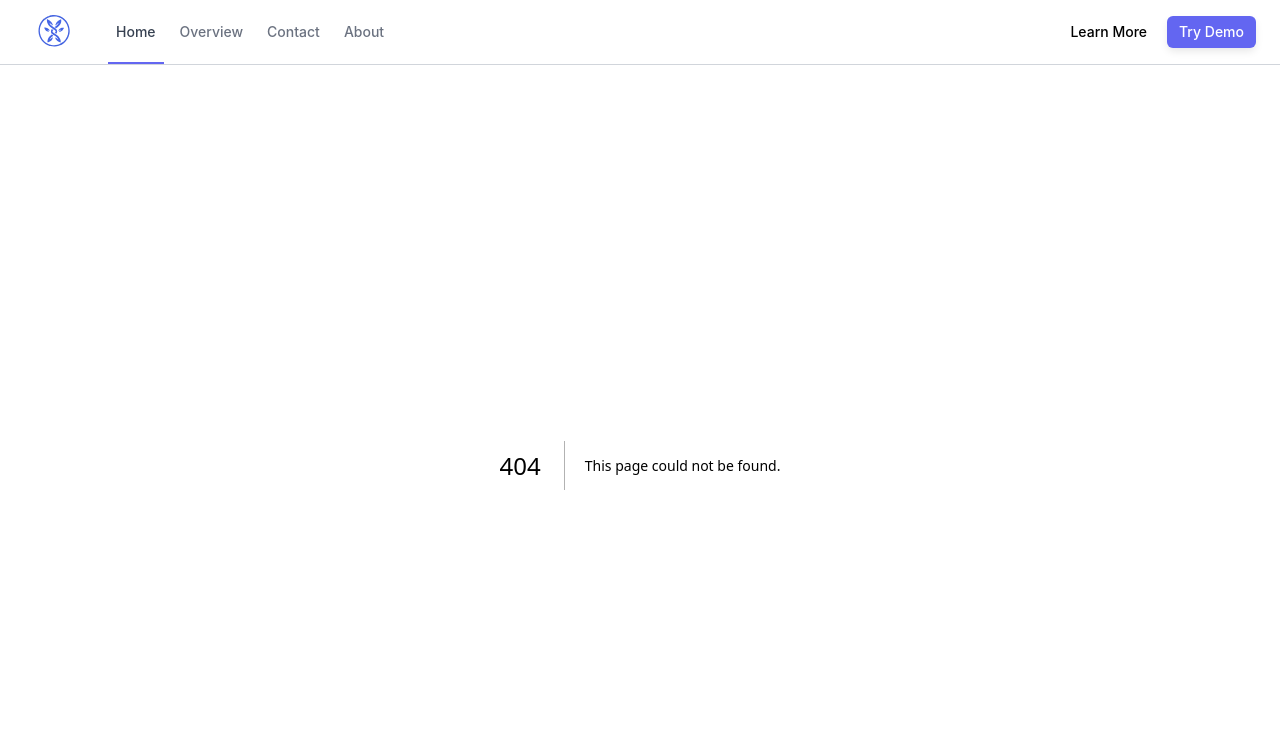
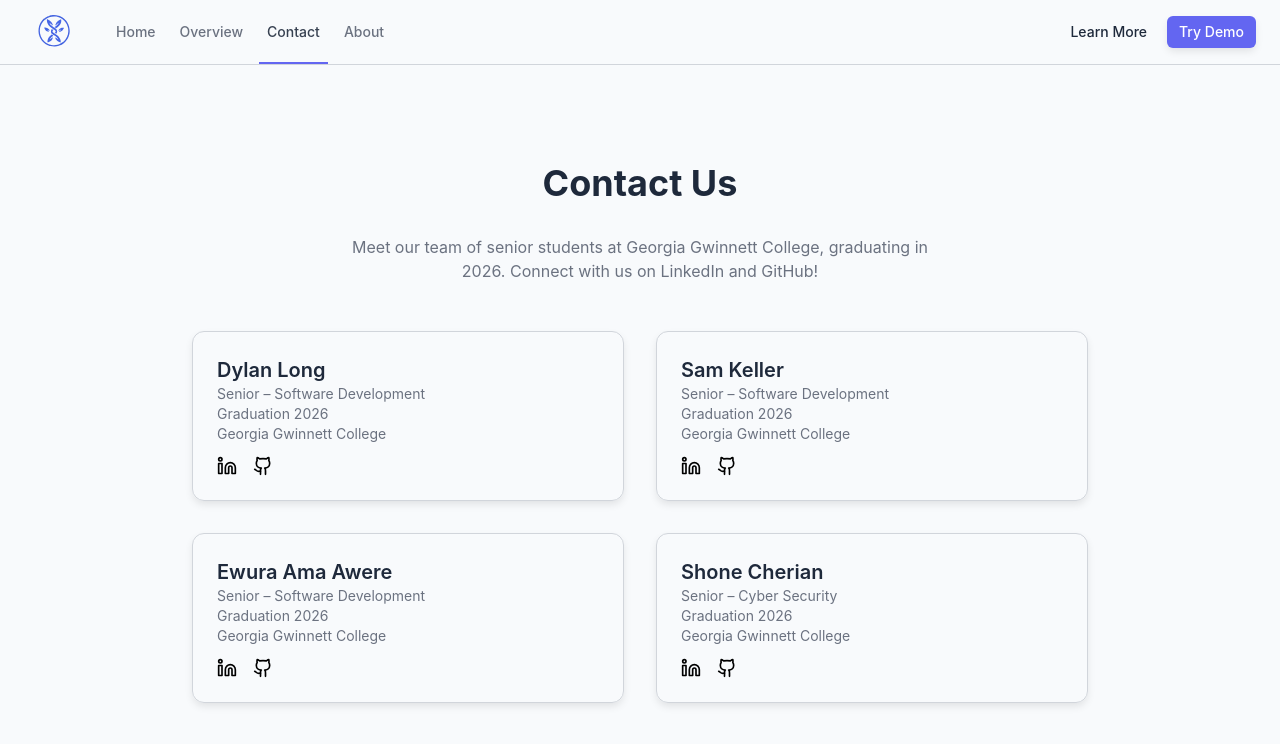
Before and after one commit to eawe008/DR-MAP, a Next.js app in the folder dr-map/: page /contact in a window 1280 px wide. Before the commit this address had no page. Shown: the top 744 px of the page. Built offline with nearby package versions, Linux system fonts and the light colour scheme.

Commit message:
UI overhaul

```diff
--- /dev/null
+++ b/dr-map/src/app/about/page.jsx
@@ -0,0 +1,17 @@
+export default function AboutPage() {
+  return (
+    <div
+      className="flex items-center justify-center px-6"
+      style={{ minHeight: "calc(100vh - 64px)" }}
+    >
+      <div className="max-w-2xl text-center">
+        <h1 className="text-4xl font-bold mb-4">About Medivyne</h1>
+        <p className="text-muted-foreground mb-6">pls replace this</p>
+        <p className="text-muted-foreground">
+          Built with <span className="font-semibold">Next.js</span> and{" "}
+          <span className="font-semibold">Flask</span>
+        </p>
+      </div>
+    </div>
+  );
+}
--- /dev/null
+++ b/dr-map/src/app/contact/page.jsx
@@ -0,0 +1,87 @@
+// src/app/contact/page.jsx
+import Image from "next/image";
+
+const members = [
+  {
+    name: "Dylan Long",
+    role: "Senior – Software Development",
+    grad: "Graduation 2026",
+    school: "Georgia Gwinnett College",
+    linkedin: "https://www.linkedin.com/in/dylan-long-tech/",
+    github: "https://github.com/dylanlongse",
+  },
+  {
+    name: "Sam Keller",
+    role: "Senior – Software Development",
+    grad: "Graduation 2026",
+    school: "Georgia Gwinnett College",
+    linkedin: "https://www.linkedin.com/in/samuel-keller-5b97a51b4/",
+    github: "https://github.com/KobenjiSan",
+  },
+  {
+    name: "Ewura Ama Awere",
+    role: "Senior – Software Development",
+    grad: "Graduation 2026",
+    school: "Georgia Gwinnett College",
+    linkedin: "https://www.linkedin.com/in/ewura-ama-awere-758a21254/",
+    github: "https://github.com/eawe008",
+  },
+  {
+    name: "Shone Cherian",
+    role: "Senior – Cyber Security",
+    grad: "Graduation 2026",
+    school: "Georgia Gwinnett College",
+    linkedin: "https://www.linkedin.com/in/shonecherian/",
+    github: "https://github.com/shoneshibucherian",
+  },
+];
+
+export default function ContactPage() {
+  return (
+    <div className="h-[calc(100vh-4rem)] flex flex-col items-center justify-center px-6">
+      <div className="max-w-4xl w-full">
+        <h1 className="text-4xl font-bold mb-8 text-center">Contact Us</h1>
+        <p className="text-muted-foreground mb-12 text-center max-w-xl mx-auto">
+          Meet our team of senior students at Georgia Gwinnett College,
+          graduating in 2026. Connect with us on LinkedIn and GitHub!
+        </p>
+
+        <div className="grid gap-8 sm:grid-cols-2 lg:grid-cols-2">
+          {members.map((m) => (
+            <div
+              key={m.name}
+              className="rounded-xl border p-6 shadow-sm hover:shadow-md transition"
+            >
+              <h2 className="text-xl font-semibold">{m.name}</h2>
+              <p className="text-sm text-muted-foreground">{m.role}</p>
+              <p className="text-sm text-muted-foreground">{m.grad}</p>
+              <p className="text-sm text-muted-foreground mb-3">{m.school}</p>
+
+              {/* Social icons */}
+              <div className="flex gap-4">
+                <a href={m.linkedin} target="_blank" rel="noopener noreferrer">
+                  <Image
+                    src="/linkedin.svg"
+                    alt="LinkedIn"
+                    width={20}
+                    height={20}
+                    className="hover:opacity-80"
+                  />
+                </a>
+                <a href={m.github} target="_blank" rel="noopener noreferrer">
+                  <Image
+                    src="/github.svg"
+                    alt="GitHub"
+                    width={20}
+                    height={20}
+                    className="hover:opacity-80"
+                  />
+                </a>
+              </div>
+            </div>
+          ))}
+        </div>
+      </div>
+    </div>
+  );
+}
--- /dev/null
+++ b/dr-map/src/app/overview/page.jsx
@@ -0,0 +1,15 @@
+// src/app/overview/page.jsx
+
+export default function OverviewPage() {
+  return (
+    <div className="h-[calc(100vh-4rem)] flex flex-col items-center justify-center px-6">
+      <div className="max-w-2xl text-center">
+        <h1 className="text-4xl font-bold mb-6">Overview</h1>
+
+        <p className="text-muted-foreground leading-relaxed">
+          Replace this pls
+        </p>
+      </div>
+    </div>
+  );
+}
--- a/dr-map/src/app/symptoms/page.jsx
+++ b/dr-map/src/app/symptoms/page.jsx
@@ -54,8 +54,8 @@ export default function SymptomsPage() {
 
   return (
     <div className="w-full">
-      <div className="w-1/2 h-screen m-auto flex items-center">
-        <div className="flex flex-col w-full">
+      <div className="h-[calc(100vh-4rem)] flex items-center justify-center px-6">
+        <div className="max-w-2xl w-full text-center">
           <h1 className="text-center font-bold text-3xl">
             Add Patient Symptoms
           </h1>
--- a/dr-map/src/components/NavBar.jsx
+++ b/dr-map/src/components/NavBar.jsx
@@ -1,6 +1,7 @@
+"use client";
+
 import Logo from "@/components/navbar-components/logo";
 import { Button } from "@/components/ui/button";
-import Image from "next/image";
 import {
   NavigationMenu,
   NavigationMenuItem,
@@ -12,16 +13,19 @@ import {
   PopoverContent,
   PopoverTrigger,
 } from "@/components/ui/popover";
+import { usePathname } from "next/navigation"; // 👈 import
 
-// Navigation links array to be used in both desktop and mobile menus
+// Navigation links array
 const navigationLinks = [
-  { href: "#", label: "Home", active: true },
-  { href: "#", label: "Overview" },
-  { href: "#", label: "Contact" },
-  { href: "#", label: "About" },
+  { href: "/", label: "Home" },
+  { href: "/overview", label: "Overview" },
+  { href: "/contact", label: "Contact" },
+  { href: "/about", label: "About" },
 ];
 
 export default function NavBar() {
+  const pathname = usePathname(); // 👈 get current route
+
   return (
     <header className="border-b px-4 md:px-6">
       <div className="flex h-16 justify-between gap-4">
@@ -32,6 +36,7 @@ export default function NavBar() {
             <Popover>
               <PopoverTrigger asChild>
                 <Button className="group size-8" variant="ghost" size="icon">
+                  {/* mobile icon */}
                   <svg
                     className="pointer-events-none"
                     width={16}
@@ -42,20 +47,8 @@ export default function NavBar() {
                     strokeWidth="2"
                     strokeLinecap="round"
                     strokeLinejoin="round"
-                    xmlns="http://www.w3.org/2000/svg"
                   >
-                    <path
-                      d="M4 12L20 12"
-                      className="origin-center -translate-y-[7px] transition-all duration-300 ease-[cubic-bezier(.5,.85,.25,1.1)] group-aria-expanded:translate-x-0 group-aria-expanded:translate-y-0 group-aria-expanded:rotate-[315deg]"
-                    />
-                    <path
-                      d="M4 12H20"
-                      className="origin-center transition-all duration-300 ease-[cubic-bezier(.5,.85,.25,1.8)] group-aria-expanded:rotate-45"
-                    />
-                    <path
-                      d="M4 12H20"
-                      className="origin-center translate-y-[7px] transition-all duration-300 ease-[cubic-bezier(.5,.85,.25,1.1)] group-aria-expanded:translate-y-0 group-aria-expanded:rotate-[135deg]"
-                    />
+                    <path d="M4 6h16M4 12h16M4 18h16" />
                   </svg>
                 </Button>
               </PopoverTrigger>
@@ -66,8 +59,8 @@ export default function NavBar() {
                       <NavigationMenuItem key={index} className="w-full">
                         <NavigationMenuLink
                           href={link.href}
+                          active={pathname === link.href} // 👈 dynamic active
                           className="py-1.5"
-                          active={link.active}
                         >
                           {link.label}
                         </NavigationMenuLink>
@@ -78,19 +71,19 @@ export default function NavBar() {
               </PopoverContent>
             </Popover>
           </div>
+
           {/* Main nav */}
           <div className="flex items-center gap-6">
-            <a href="#" className="text-primary hover:text-primary/90">
+            <a href="/" className="text-primary hover:text-primary/90">
               <Logo />
             </a>
-            {/* Navigation menu */}
             <NavigationMenu className="h-full *:h-full max-md:hidden">
               <NavigationMenuList className="h-full gap-2">
                 {navigationLinks.map((link, index) => (
                   <NavigationMenuItem key={index} className="h-full">
                     <NavigationMenuLink
-                      active={link.active}
                       href={link.href}
+                      active={pathname === link.href} // 👈 dynamic active
                       className="text-muted-foreground hover:text-primary border-b-primary hover:border-b-primary data-[active]:border-b-primary h-full justify-center rounded-none border-y-2 border-transparent py-1.5 font-medium hover:bg-transparent data-[active]:bg-transparent!"
                     >
                       {link.label}
@@ -101,6 +94,7 @@ export default function NavBar() {
             </NavigationMenu>
           </div>
         </div>
+
         {/* Right side */}
         <div className="flex items-center gap-2">
           <Button asChild variant="ghost" size="sm" className="text-sm">
--- a/dr-map/src/components/navbar-components/logo.jsx
+++ b/dr-map/src/components/navbar-components/logo.jsx
@@ -8,6 +8,7 @@ export default function Logo() {
       width={33}
       height={33}
       className="h-15 w-15"
+      priority
     />
   );
 }
```
Also changed, not shown: dr-map/src/app/symptoms/components/symptom-card.jsx (+15 -4 lines), dr-map/public/github.svg (added), dr-map/public/linkedin.svg (added).
